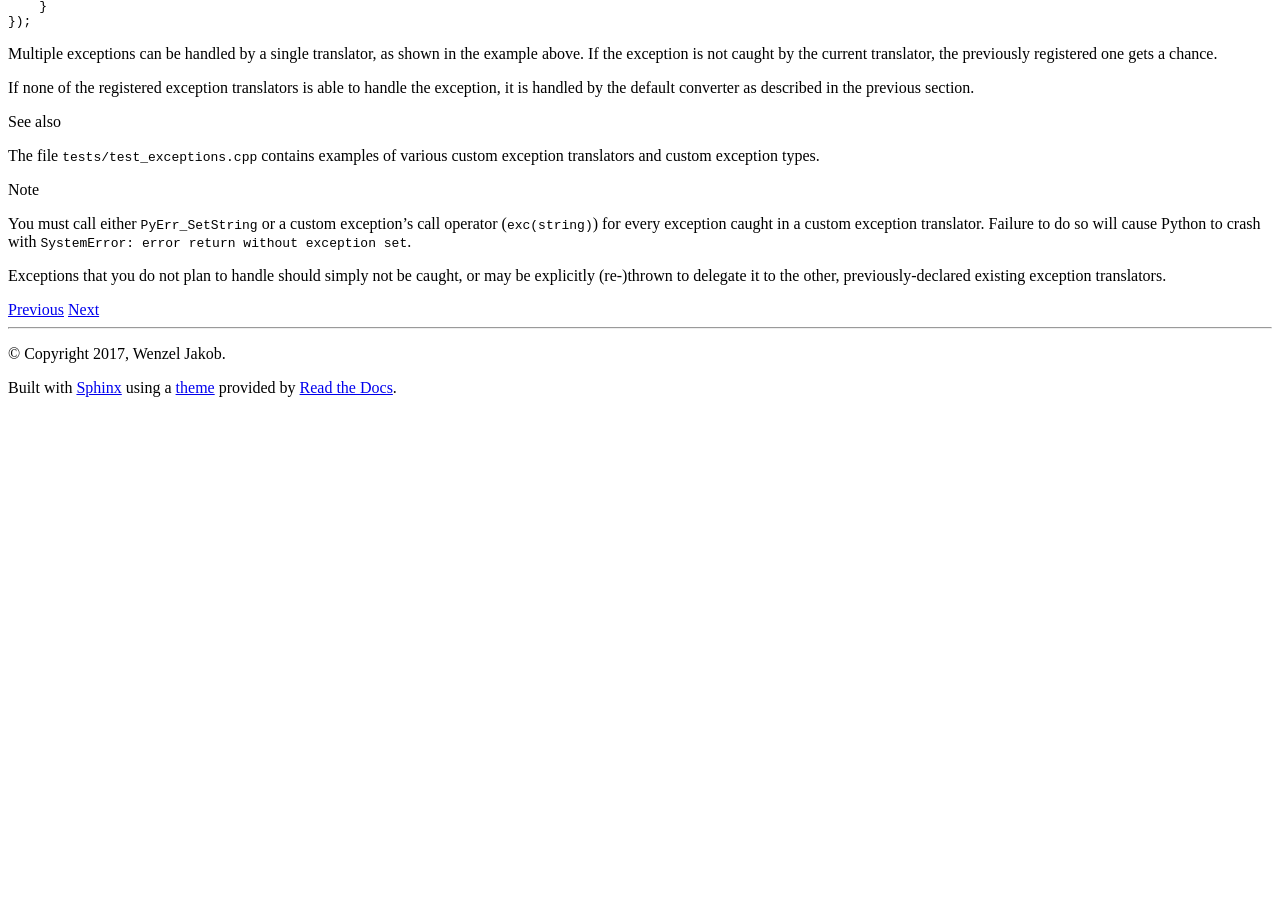
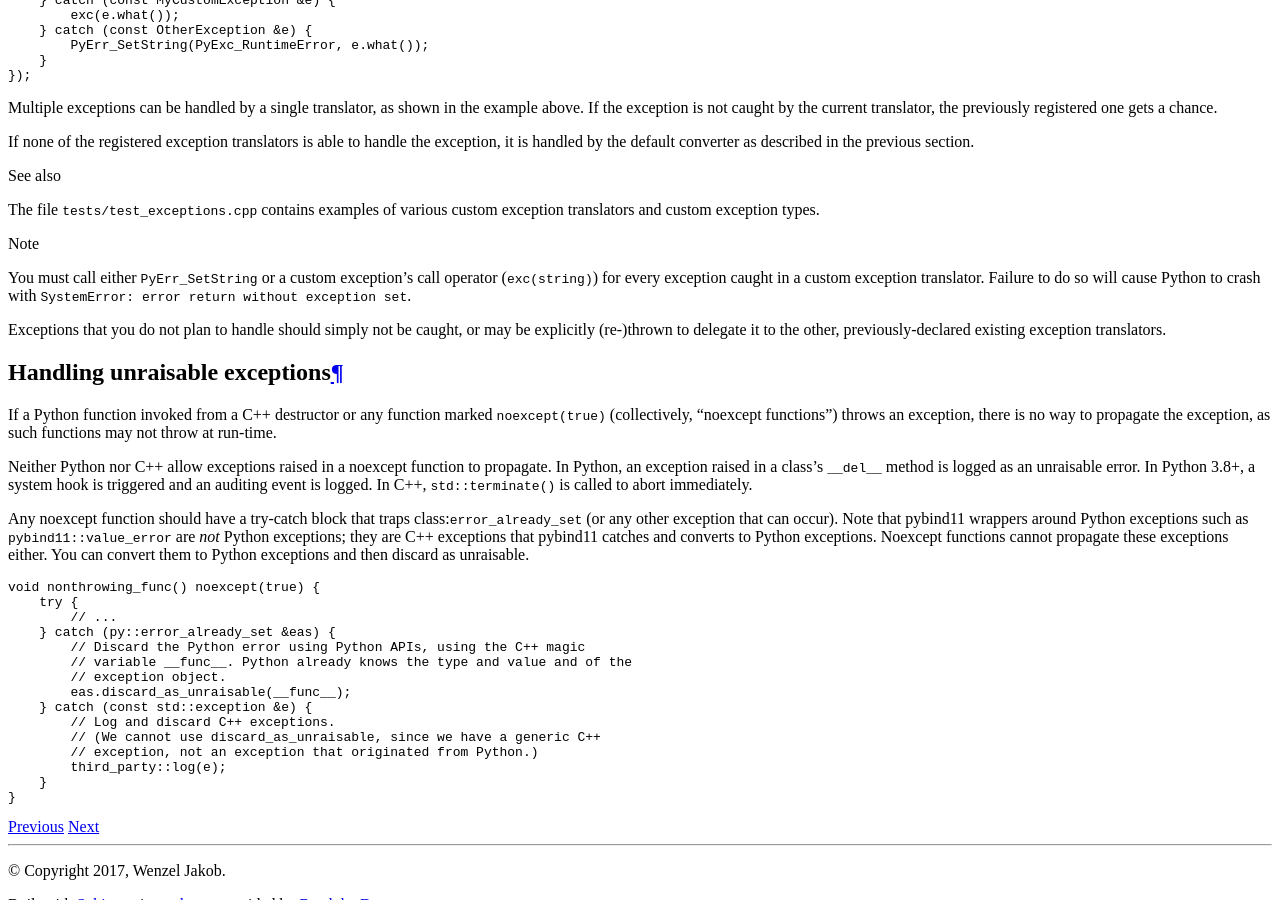
Before and after one commit to pybind/pybind11, a Sphinx documentation site: the page built from docs/advanced/exceptions.rst, in a window 1280 px wide and 900 px high, scrolled down 2281 px. Built offline with Sphinx 7.4.7 and the Read the Docs theme 2.0.0, drawn with Linux system fonts in a browser that asks for light colours; before the commit the page ends 2686 px from its top, so only the background shows below that; some of the changed text lies outside the part shown.

Commit message:
Add and document py::error_already_set::discard_as_unraisable()
To deal with exceptions that hit destructors or other noexcept functions.

Includes fixes to support Python 2.7 and extends documentation on
error handling.

@virtuald and @YannickJadoul both contributed to this PR.

```diff
--- a/docs/advanced/exceptions.rst
+++ b/docs/advanced/exceptions.rst
@@ -53,9 +53,15 @@ exceptions:
 |                                      | a Python exception back to Python.   |
 +--------------------------------------+--------------------------------------+
 
-When a Python function invoked from C++ throws an exception, it is converted
-into a C++ exception of type :class:`error_already_set` whose string payload
-contains a textual summary.
+When a Python function invoked from C++ throws an exception, pybind11 will convert
+it into a C++ exception of type :class:`error_already_set` whose string payload
+contains a textual summary. If you call the Python C-API directly, and it
+returns an error, you should ``throw py::error_already_set();``, which allows
+pybind11 to deal with the exception and pass it back to the Python interpreter.
+(Another option is to call ``PyErr_Clear`` in the
+`Python C-API <https://docs.python.org/3/c-api/exceptions.html#c.PyErr_Clear>`_
+to clear the error. The Python error must be thrown or cleared, or Python/pybind11
+will be left in an invalid state.)
 
 There is also a special exception :class:`cast_error` that is thrown by
 :func:`handle::call` when the input arguments cannot be converted to Python
@@ -142,3 +148,43 @@ section.
     Exceptions that you do not plan to handle should simply not be caught, or
     may be explicitly (re-)thrown to delegate it to the other,
     previously-declared existing exception translators.
+
+.. _unraisable_exceptions:
+
+Handling unraisable exceptions
+==============================
+
+If a Python function invoked from a C++ destructor or any function marked
+``noexcept(true)`` (collectively, "noexcept functions") throws an exception, there
+is no way to propagate the exception, as such functions may not throw at
+run-time.
+
+Neither Python nor C++ allow exceptions raised in a noexcept function to propagate. In
+Python, an exception raised in a class's ``__del__`` method is logged as an
+unraisable error. In Python 3.8+, a system hook is triggered and an auditing
+event is logged. In C++, ``std::terminate()`` is called to abort immediately.
+
+Any noexcept function should have a try-catch block that traps
+class:`error_already_set` (or any other exception that can occur). Note that pybind11
+wrappers around Python exceptions such as :class:`pybind11::value_error` are *not*
+Python exceptions; they are C++ exceptions that pybind11 catches and converts to
+Python exceptions. Noexcept functions cannot propagate these exceptions either.
+You can convert them to Python exceptions and then discard as unraisable.
+
+.. code-block:: cpp
+
+    void nonthrowing_func() noexcept(true) {
+        try {
+            // ...
+        } catch (py::error_already_set &eas) {
+            // Discard the Python error using Python APIs, using the C++ magic
+            // variable __func__. Python already knows the type and value and of the
+            // exception object.
+            eas.discard_as_unraisable(__func__);
+        } catch (const std::exception &e) {
+            // Log and discard C++ exceptions.
+            // (We cannot use discard_as_unraisable, since we have a generic C++
+            // exception, not an exception that originated from Python.)
+            third_party::log(e);
+        }
+    }
```
Also changed, not shown: docs/advanced/classes.rst (+38 -0 lines), 3 other files.
